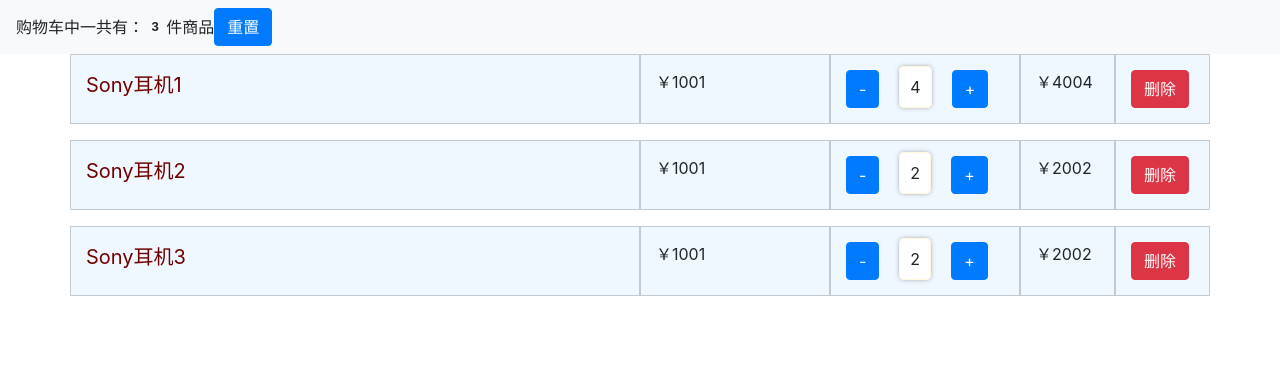
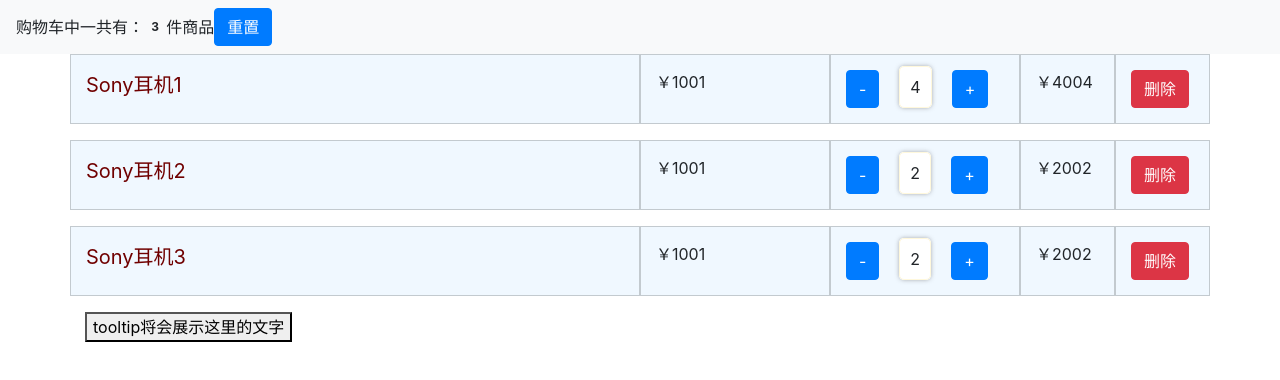
Before and after one commit to chunxiao91/react-web, a React app in the folder react-demo/: page / in a window 1280 px wide. Shown: the top 380 px of the page. Built offline with nearby package versions, Linux system fonts and the light colour scheme.

Commit message:
高阶组件的应用

```diff
--- a/react-demo/src/App.js
+++ b/react-demo/src/App.js
@@ -3,6 +3,7 @@
 import NavBar from './components/NavBar';
 import ListPage from './components/ListPage'
 import {productsData} from './data.js'
+import ItemA from './components/hoc/ItemA';
 
 function App() {
   const [productList, setProductList] = useState(productsData)
@@ -59,6 +60,7 @@
         handleIncrease={handleIncrease}
         handleDelete={handleDelete}
         />
+      <ItemA id={1}/>
     </>
   );
 }
--- /dev/null
+++ b/react-demo/src/components/hoc/ItemA.jsx
@@ -0,0 +1,22 @@
+// 用于展示高阶组件具体使用的业务组件
+import React from 'react';
+import withTooltip from './withToolTip';
+
+const ItemA = (props) => {
+    // 高阶函数是该业务组件的父组件，所以这里props是从高阶组件中传过来的
+    return (
+        <div className="container">
+            <button type="btn">tooltip将会展示这里的文字</button>
+            {
+                props.action.showToolTip && (
+                    <span>
+                        {props.action.content}
+                    </span>
+
+                )
+            }
+        </div>
+    );
+}
+ // 把该业务组件当做参数传入高阶组件中
+export default withTooltip(ItemA);
--- /dev/null
+++ b/react-demo/src/components/hoc/withToolTip.js
@@ -0,0 +1,37 @@
+// 鼠标移入和移出的状态
+import React from 'react';
+
+const  withToolTip= (Component) => {
+
+    class HOC extends React.Component{
+        state={
+            showToolTip:false,  // 鼠标移入和移出
+            content:''          // 移入后显示的内容
+        }
+
+        handleOver=(ev) => this.setState(
+            {
+                showToolTip:true,
+                content: ev.target.innerText // 当前鼠标移入的内容
+            }
+        )
+        handleOut = () => this.setState(
+            {
+                showToolTip:false,
+                content: ''
+            }
+        )
+        render() {
+            return(
+                <div onMouseOver={this.handleOver} onMouseOut={this.handleOut}>
+                    <Component action={this.state} {...this.props}/>
+                </div>
+            )
+        }
+
+    }
+
+    return HOC;
+}
+
+export default withToolTip ;
```
